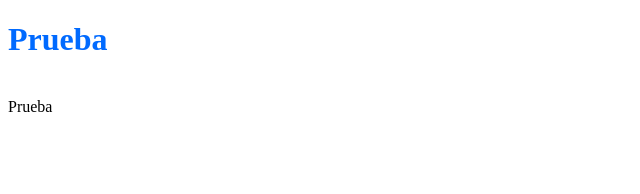
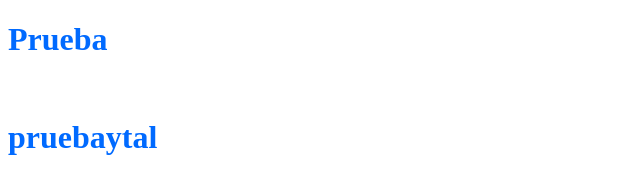
Before and after one commit to Vixtinity/prueba1, a plain HTML site: page index.html in a window 1280 px wide. Shown: the whole page, without its empty margins (0-640 px from the left). Drawn offline with Linux system fonts and the light colour scheme.

Commit message:
modificaciones local

```diff
--- a/index.html
+++ b/index.html
@@ -9,6 +9,6 @@
 <link rel="stylesheet" type="text/css" href="style.css" />
 <body>
     <h1>Prueba</h1> <br>
-Prueba
+    <h1>pruebaytal</h1>
 </body>
 </html>
```
Also changed, not shown: 1 other file.
